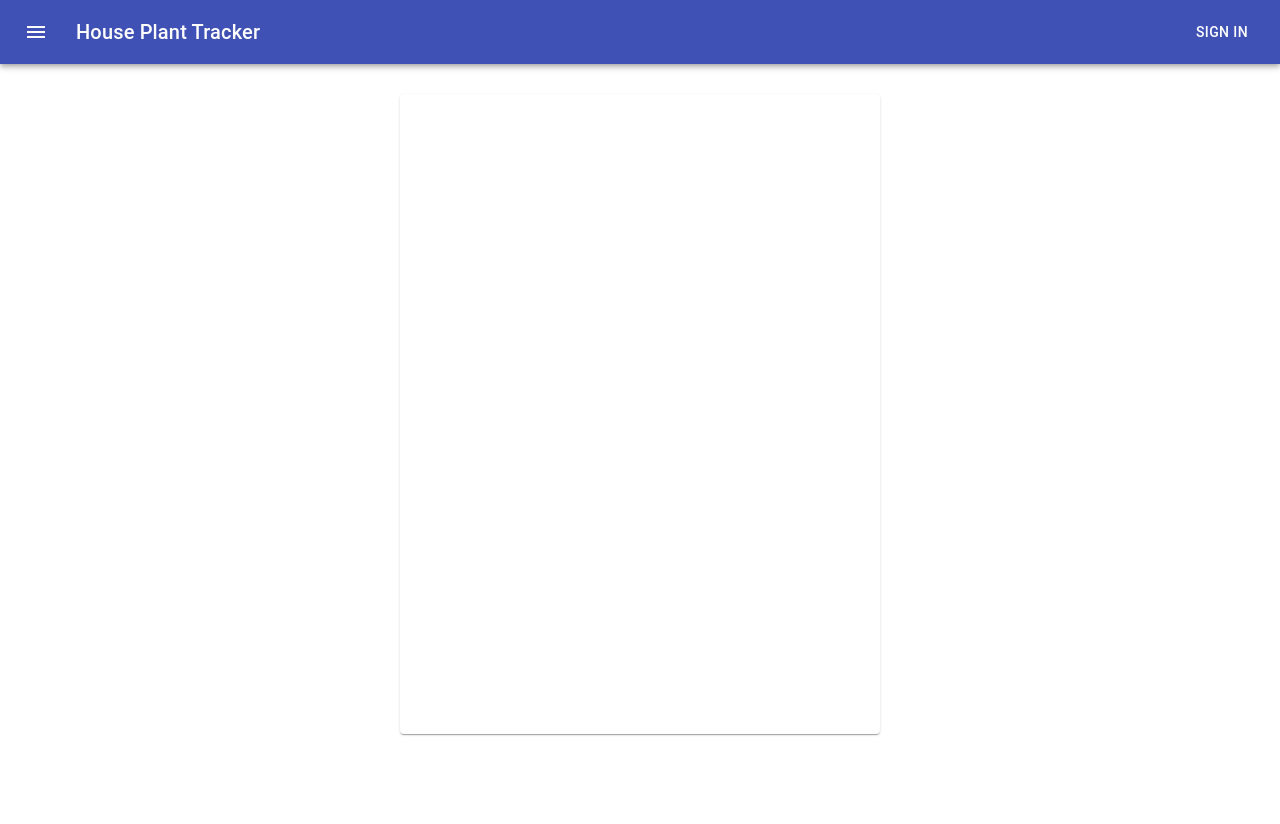
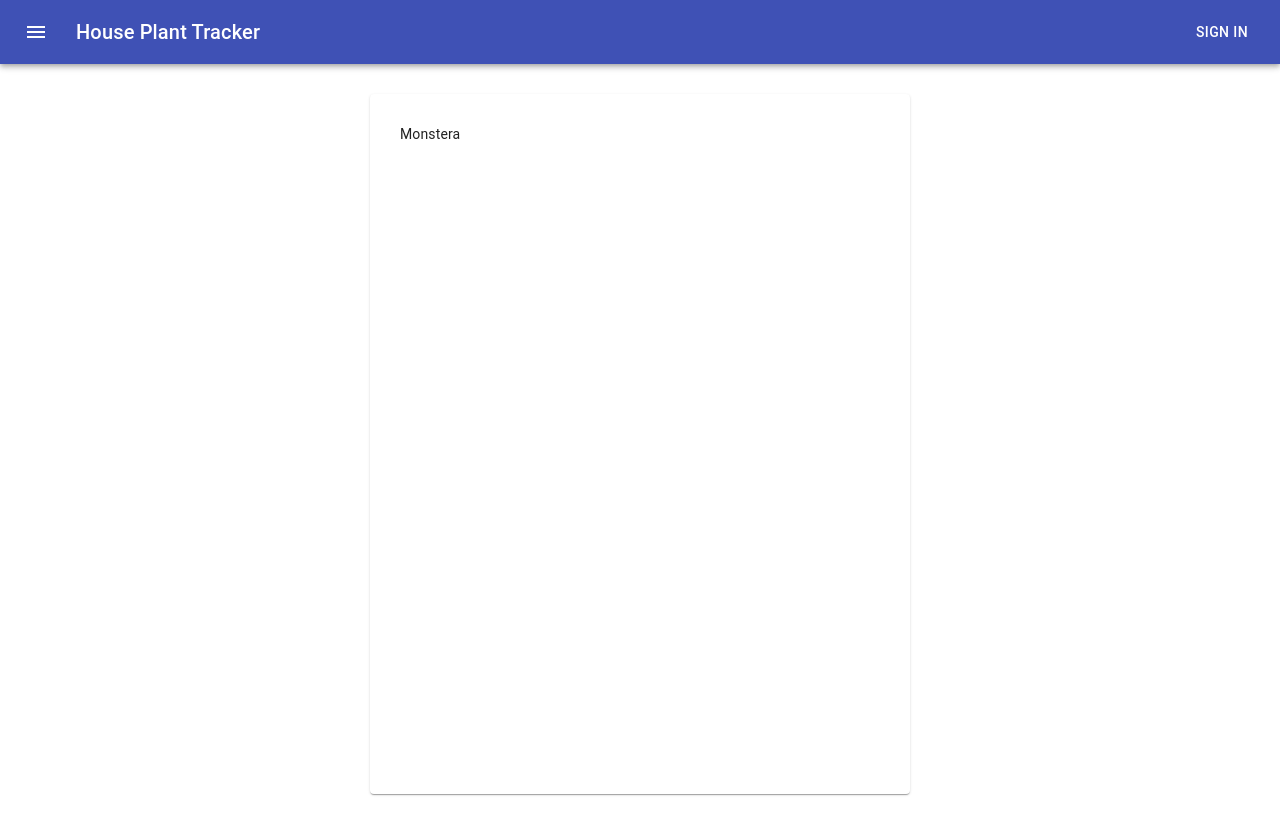
Before and after one commit to ekonine/plant-tracker-v2, a React (Create React App) app: page /manage/detail/0 in a window 1280 px wide. Before the commit the page ends 800 px from the top, so only its background shows below. Built offline with nearby package versions, Linux system fonts and the light colour scheme.

Commit message:
add route to detail with individual plantIds

```diff
--- a/src/components/custom-card-list/custom-card-list.component.jsx
+++ b/src/components/custom-card-list/custom-card-list.component.jsx
@@ -17,7 +17,7 @@ export default function CustomCardList({plantData}) {
         plantData.map((plant, i) => {
           return(
             <CustomCard
-              key={i}
+              plantId={i}
               plantSpecies={plant.plantSpecies}
               plantNickname={plant.plantNickname}
               plantWaterStatus={plant.plantWaterStatus}
--- a/src/components/custom-card/custom-card.component.jsx
+++ b/src/components/custom-card/custom-card.component.jsx
@@ -5,6 +5,7 @@ import CardActions from '@material-ui/core/CardActions';
 import CardContent from '@material-ui/core/CardContent';
 import Button from '@material-ui/core/Button';
 import Typography from '@material-ui/core/Typography';
+import {Link} from 'react-router-dom';
 
 const useStyles = makeStyles({
   root: {
@@ -20,6 +21,7 @@ const useStyles = makeStyles({
 });
 
 export default function CustomCard({
+  plantId,
   plantSpecies,
   plantNickname,
   plantWaterStatus,
@@ -40,7 +42,9 @@ export default function CustomCard({
         </Typography>
       </CardContent>
       <CardActions>
-        <Button size="small">View</Button>
+        <Link to={`/manage/detail/${plantId}`}>
+          <Button size="medium">View</Button>
+        </Link>
       </CardActions>
     </Card>
   );
--- a/src/pages/detail/detail.page.jsx
+++ b/src/pages/detail/detail.page.jsx
@@ -1,6 +1,8 @@
 import React from 'react';
 import {makeStyles} from '@material-ui/core/styles';
+import Typography from '@material-ui/core/Typography';
 import Paper from '@material-ui/core/Paper';
+import {useParams} from 'react-router-dom';
 
 //Styles
 const useStyles = makeStyles((theme) => ({
@@ -14,14 +16,25 @@ const useStyles = makeStyles((theme) => ({
       height: theme.spacing(80),
     },
   },
+  paper: {
+    padding: 30
+  },
+  title: {
+    fontSize: 14
+  },
 }));
 
-export default function Detail() {
+export default function Detail({plantData}) {
   const classes = useStyles();
+  const {plantId} = useParams();
 
   return(
     <div className={classes.root}>
-      <Paper className={classes.paper}/>
+      <Paper className={classes.paper}>
+        <Typography className={classes.title} color="textPrimary" gutterBottom>
+          {plantData[plantId].plantSpecies}
+        </Typography>
+      </Paper>
     </div>
   );
 }
--- a/src/pages/manage/manage.page.jsx
+++ b/src/pages/manage/manage.page.jsx
@@ -40,10 +40,10 @@ export default function Manage() {
       plantBoughtLoc: 'Hipster Shop 2'
     },
   ]);
-  const [plantSelected, setPlantSelected] = React.useState('2')
+  const [plantSelected, setPlantSelected] = React.useState('')
 
   //Router params
-  const { plantid } = useParams();
+  const { plantId } = useParams();
 
   return (
     <div>
@@ -53,8 +53,8 @@ export default function Manage() {
             <CustomCardList plantData={plantData}/>
           </div>
         </Route>
-        <Route path="/manage/detail/:plantid">
-          <Detail plantid={plantid}/>
+        <Route path="/manage/detail/:plantId">
+          <Detail plantData={plantData}/>
         </Route>
       </Switch>
     </div>
```
